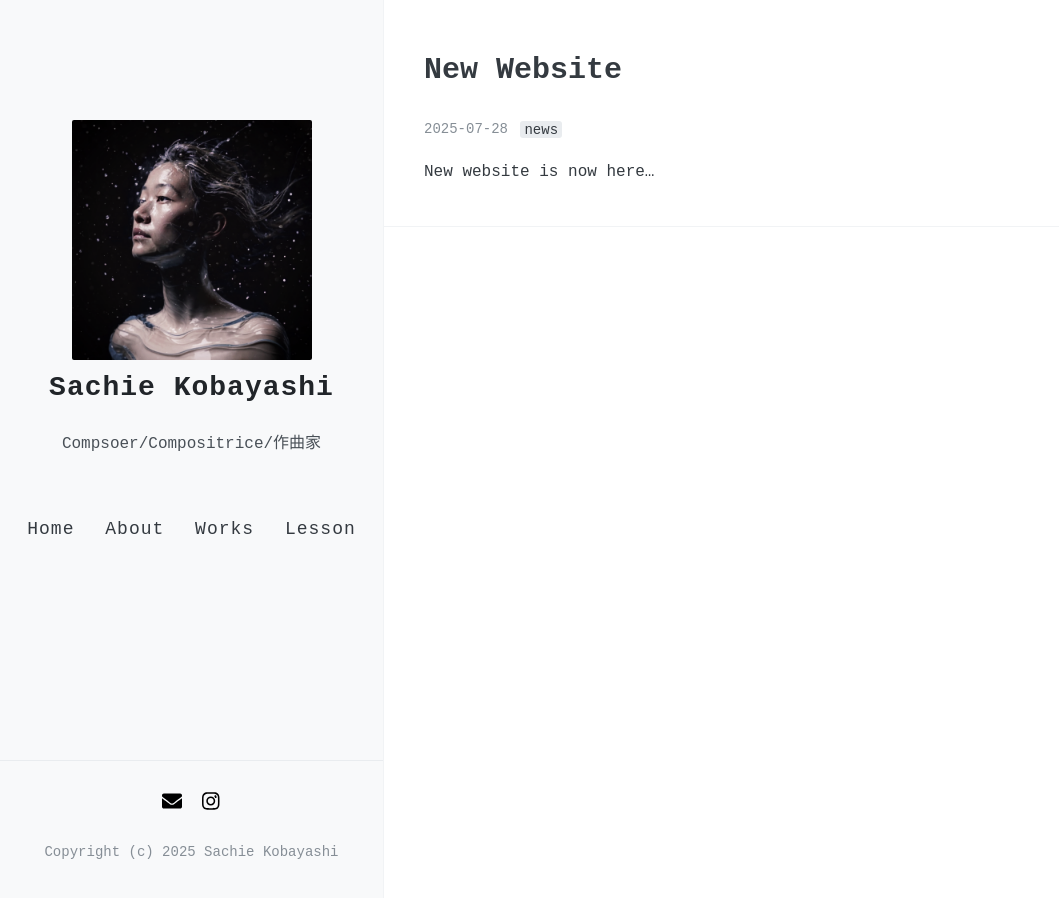
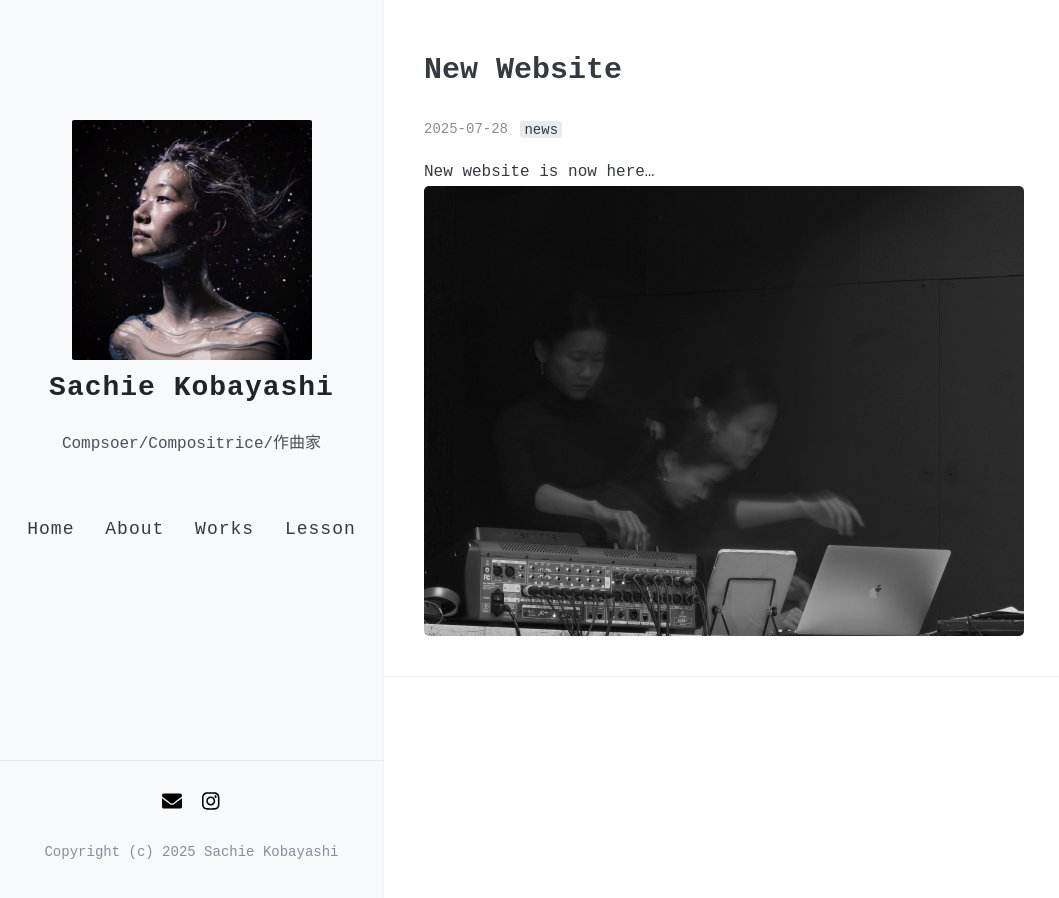
Before and after one commit to kbys88/kbys88.github.io, a Jekyll site: the page built from _posts/2025-07-28-New website.md, in a window 1280 px wide. Shown: the whole page, without its empty margins (0-1059 px from the left). Built offline with Jekyll 4.4.1, drawn with Linux system fonts in a browser that asks for light colours; nearby versions of some CDN libraries.

Commit message:
Update 2025-07-28-New website.md

```diff
--- a/_posts/2025-07-28-New website.md
+++ b/_posts/2025-07-28-New website.md
@@ -8,3 +8,4 @@ tags: [news]
 comments: false
 ---
 New website is now here...
+![image](https://raw.githubusercontent.com/kbys88/kbys88.github.io/main/images/sachieconsole.png)
```
